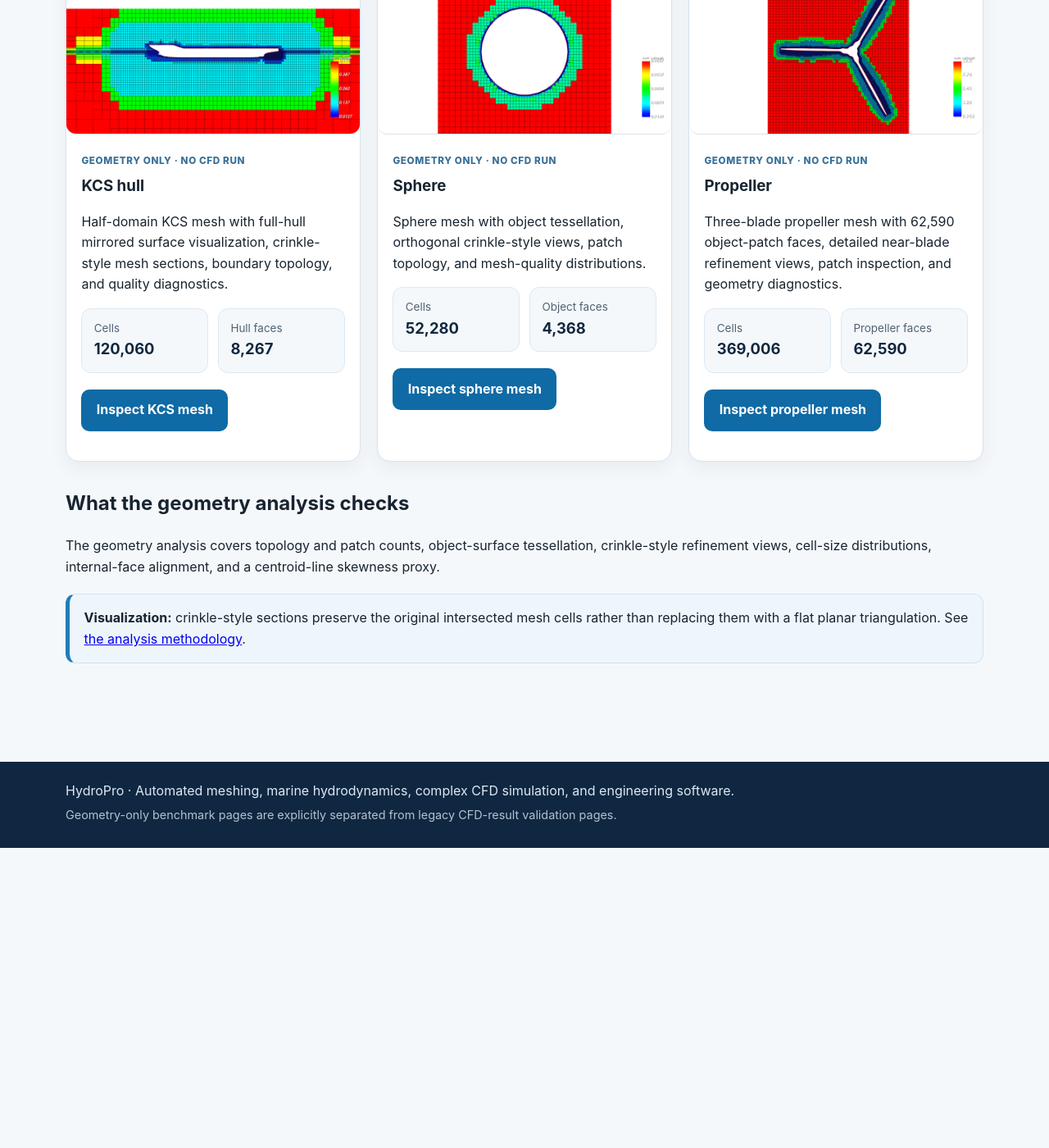
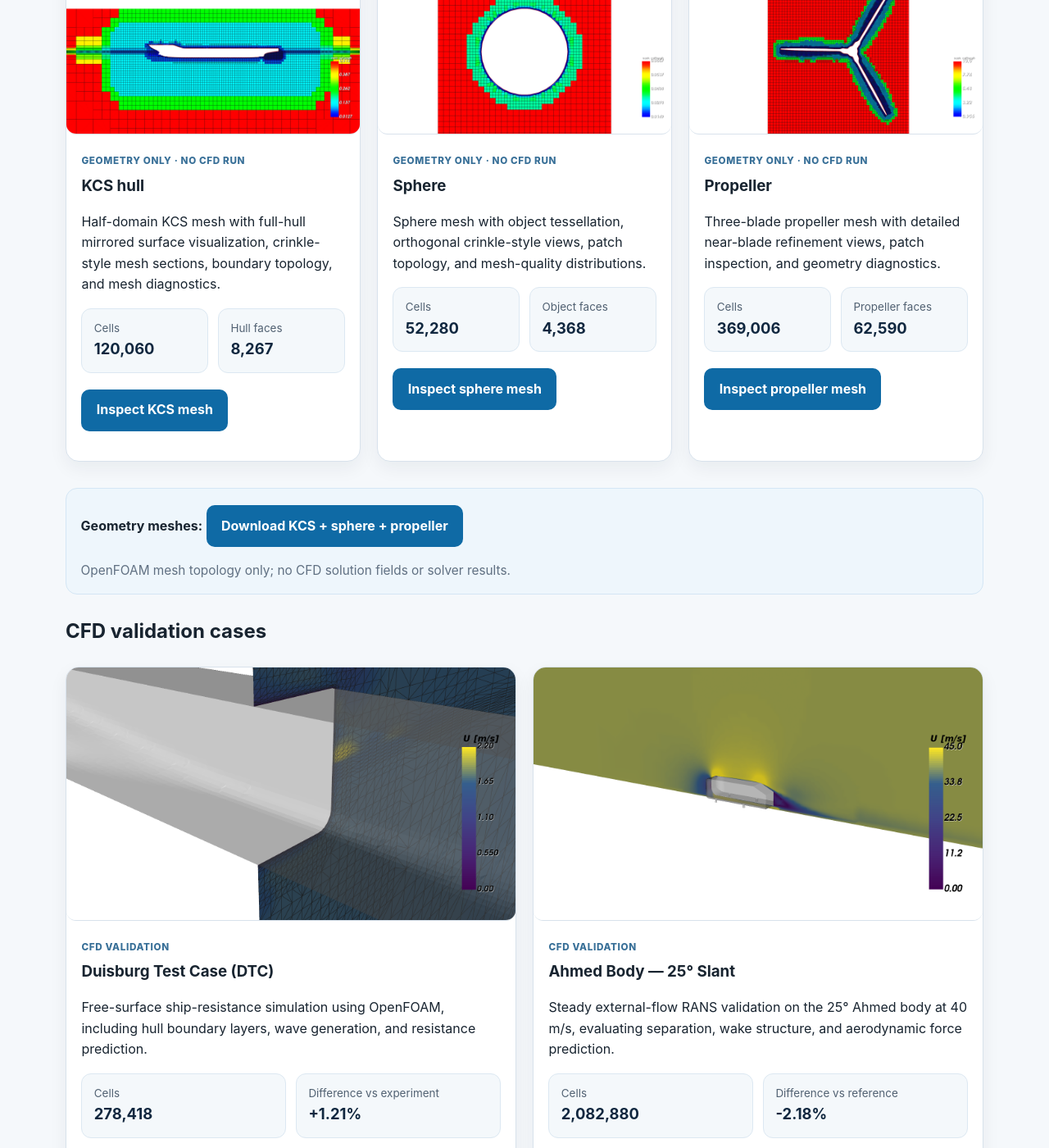
Before and after one commit to hydropro-solutions/mesher-validation, a Jekyll site: the page built from index.md, in a window 1280 px wide and 1400 px high, scrolled down 588 px. Shown: the whole window at 82% size. Built offline with Jekyll 4.4.1, drawn with Linux system fonts in a browser that asks for light colours; before the commit the page ends 1622 px from its top, so only the background shows below that; some of the changed text lies outside the part shown.

Commit message:
Restore CFD cases and update geometry validation pages

```diff
--- a/_config.yml
+++ b/_config.yml
@@ -1,5 +1,5 @@
 title: HydroPro Mesher Validation
-description: Geometry-first validation and inspection of meshes generated with HydroPro's automated 3D meshing technology.
+description: Geometry-only mesh inspection and CFD validation cases generated using HydroPro's automated 3D meshing technology.
 baseurl: /mesher-validation
 url: https://hydropro-solutions.github.io
 markdown: kramdown
--- a/index.md
+++ b/index.md
@@ -1,16 +1,20 @@
 ---
 layout: default
 title: Home
-description: Geometry-first validation and inspection of meshes generated with HydroPro's automated 3D meshing technology.
+description: HydroPro mesher validation covering geometry-only mesh inspection and CFD validation cases.
 ---
 
 <section class="hero">
-  <span class="scope-pill">Geometry-first mesh validation</span>
+  <span class="scope-pill">Mesh validation · geometry inspection · CFD validation</span>
   <h1>HydroPro Mesher Validation</h1>
-  <p>Inspection of OpenFOAM meshes generated with HydroPro's automated 3D meshing technology. KCS, sphere, and propeller are presented as <strong>geometry-only mesh cases</strong>; no CFD runs or CFD-result claims are used.</p>
+  <p>
+    Validation and inspection of meshes generated with HydroPro's automated 3D meshing technology.
+    Geometry-only cases are kept separate from CFD-result validation cases so the scope of each result is explicit.
+  </p>
   <div class="hero-actions">
     <a class="button button-primary" href="{{ '/geometry/' | relative_url }}">Explore geometry meshes</a>
-    <a class="button button-secondary" href="{{ '/downloads/geometry-meshes.zip' | relative_url }}">Download geometry meshes</a>
+    <a class="button button-secondary" href="{{ '/cases/dtc/' | relative_url }}">DTC CFD validation</a>
+    <a class="button button-secondary" href="{{ '/cases/ahmed25/' | relative_url }}">Ahmed 25° CFD validation</a>
   </div>
 </section>
 
@@ -19,20 +23,76 @@ description: Geometry-first validation and inspection of meshes generated with H
 <div class="card-grid">
   <article class="case-card">
     <img src="{{ '/cases/kcs/images/kcs_slice_longitudinal.png' | relative_url }}" alt="KCS crinkle-style longitudinal mesh view">
-    <div class="case-card-body"><div class="scope-line">GEOMETRY ONLY · NO CFD RUN</div><h3>KCS hull</h3><p>Half-domain KCS mesh with full-hull mirrored surface visualization, crinkle-style mesh sections, boundary topology, and quality diagnostics.</p><div class="metric-row"><div class="metric"><div class="metric-label">Cells</div><div class="metric-value">120,060</div></div><div class="metric"><div class="metric-label">Hull faces</div><div class="metric-value">8,267</div></div></div><p><a class="button button-primary" href="{{ '/cases/kcs/' | relative_url }}">Inspect KCS mesh</a></p></div>
+    <div class="case-card-body">
+      <div class="scope-line">GEOMETRY ONLY · NO CFD RUN</div>
+      <h3>KCS hull</h3>
+      <p>Half-domain KCS mesh with full-hull mirrored surface visualization, crinkle-style mesh sections, boundary topology, and mesh diagnostics.</p>
+      <div class="metric-row"><div class="metric"><div class="metric-label">Cells</div><div class="metric-value">120,060</div></div><div class="metric"><div class="metric-label">Hull faces</div><div class="metric-value">8,267</div></div></div>
+      <p><a class="button button-primary" href="{{ '/cases/kcs/' | relative_url }}">Inspect KCS mesh</a></p>
+    </div>
   </article>
+
   <article class="case-card">
     <img src="{{ '/cases/sphere/images/sphere_slice_xy.png' | relative_url }}" alt="Sphere crinkle-style center mesh view">
-    <div class="case-card-body"><div class="scope-line">GEOMETRY ONLY · NO CFD RUN</div><h3>Sphere</h3><p>Sphere mesh with object tessellation, orthogonal crinkle-style views, patch topology, and mesh-quality distributions.</p><div class="metric-row"><div class="metric"><div class="metric-label">Cells</div><div class="metric-value">52,280</div></div><div class="metric"><div class="metric-label">Object faces</div><div class="metric-value">4,368</div></div></div><p><a class="button button-primary" href="{{ '/cases/sphere/' | relative_url }}">Inspect sphere mesh</a></p></div>
+    <div class="case-card-body">
+      <div class="scope-line">GEOMETRY ONLY · NO CFD RUN</div>
+      <h3>Sphere</h3>
+      <p>Sphere mesh with object tessellation, orthogonal crinkle-style views, patch topology, and mesh-quality distributions.</p>
+      <div class="metric-row"><div class="metric"><div class="metric-label">Cells</div><div class="metric-value">52,280</div></div><div class="metric"><div class="metric-label">Object faces</div><div class="metric-value">4,368</div></div></div>
+      <p><a class="button button-primary" href="{{ '/cases/sphere/' | relative_url }}">Inspect sphere mesh</a></p>
+    </div>
   </article>
+
   <article class="case-card">
     <img src="{{ '/cases/propeller/images/propeller_slice_xy.png' | relative_url }}" alt="Propeller crinkle-style mesh view">
-    <div class="case-card-body"><div class="scope-line">GEOMETRY ONLY · NO CFD RUN</div><h3>Propeller</h3><p>Three-blade propeller mesh with 62,590 object-patch faces, detailed near-blade refinement views, patch inspection, and geometry diagnostics.</p><div class="metric-row"><div class="metric"><div class="metric-label">Cells</div><div class="metric-value">369,006</div></div><div class="metric"><div class="metric-label">Propeller faces</div><div class="metric-value">62,590</div></div></div><p><a class="button button-primary" href="{{ '/cases/propeller/' | relative_url }}">Inspect propeller mesh</a></p></div>
+    <div class="case-card-body">
+      <div class="scope-line">GEOMETRY ONLY · NO CFD RUN</div>
+      <h3>Propeller</h3>
+      <p>Three-blade propeller mesh with detailed near-blade refinement views, patch inspection, and geometry diagnostics.</p>
+      <div class="metric-row"><div class="metric"><div class="metric-label">Cells</div><div class="metric-value">369,006</div></div><div class="metric"><div class="metric-label">Propeller faces</div><div class="metric-value">62,590</div></div></div>
+      <p><a class="button button-primary" href="{{ '/cases/propeller/' | relative_url }}">Inspect propeller mesh</a></p>
+    </div>
   </article>
 </div>
 
-## What the geometry analysis checks
+<div class="download-box">
+  <strong>Geometry meshes:</strong>
+  <a class="button button-primary" href="{{ '/downloads/geometry-meshes.zip' | relative_url }}">Download KCS + sphere + propeller</a>
+  <div class="small-note">OpenFOAM mesh topology only; no CFD solution fields or solver results.</div>
+</div>
 
-The geometry analysis covers topology and patch counts, object-surface tessellation, crinkle-style refinement views, cell-size distributions, internal-face alignment, and a centroid-line skewness proxy.
+## CFD validation cases
 
-<div class="notice notice-info"><strong>Visualization:</strong> crinkle-style sections preserve the original intersected mesh cells rather than replacing them with a flat planar triangulation. See <a href="{{ '/MESH_ANALYSIS.html' | relative_url }}">the analysis methodology</a>.</div>
+<div class="card-grid">
+  <article class="case-card">
+    <img src="{{ '/cases/dtc/images/dtc_midship_slice.png' | relative_url }}" alt="DTC midship slice">
+    <div class="case-card-body">
+      <div class="scope-line">CFD VALIDATION</div>
+      <h3>Duisburg Test Case (DTC)</h3>
+      <p>Free-surface ship-resistance simulation using OpenFOAM, including hull boundary layers, wave generation, and resistance prediction.</p>
+      <div class="metric-row"><div class="metric"><div class="metric-label">Cells</div><div class="metric-value">278,418</div></div><div class="metric"><div class="metric-label">Difference vs experiment</div><div class="metric-value">+1.21%</div></div></div>
+      <p>
+        <a class="button button-primary" href="{{ '/cases/dtc/' | relative_url }}">View DTC case</a>
+        <a class="button button-secondary" href="https://drive.google.com/file/d/1Cgaiaj46WVoRbSKlV5YIN5G0zRu3pDMk/view?usp=sharing">Download DTC case</a>
+      </p>
+    </div>
+  </article>
+
+  <article class="case-card">
+    <img src="{{ '/cases/ahmed25/images/ahmed_slice_symmetry_y0.png' | relative_url }}" alt="Ahmed body symmetry-plane slice">
+    <div class="case-card-body">
+      <div class="scope-line">CFD VALIDATION</div>
+      <h3>Ahmed Body — 25° Slant</h3>
+      <p>Steady external-flow RANS validation on the 25° Ahmed body at 40 m/s, evaluating separation, wake structure, and aerodynamic force prediction.</p>
+      <div class="metric-row"><div class="metric"><div class="metric-label">Cells</div><div class="metric-value">2,082,880</div></div><div class="metric"><div class="metric-label">Difference vs reference</div><div class="metric-value">-2.18%</div></div></div>
+      <p>
+        <a class="button button-primary" href="{{ '/cases/ahmed25/' | relative_url }}">View Ahmed case</a>
+        <a class="button button-secondary" href="https://drive.google.com/file/d/1D6JRIJXeYbrt8wvAJRpOY3rBzG_ywE7a/view?usp=sharing">Download Ahmed case</a>
+      </p>
+    </div>
+  </article>
+</div>
+
+## Validation scope
+
+The geometry-only pages inspect mesh topology, boundary patches, surface tessellation, refinement structure, and geometry-based quality diagnostics. The DTC and Ahmed pages retain the existing CFD validation results and their reference comparisons.
```
Also changed, not shown: cases/ahmed25/README.md (added, +90 -0 lines), cases/ahmed25/index.md (added, +90 -0 lines), cases/dtc/README.md (added, +88 -0 lines), cases/dtc/index.md (added, +88 -0 lines), README.md, cases/ahmed25/images/ahmed_slice_horizontal_zmid.png (added), cases/ahmed25/images/ahmed_slice_symmetry_y0.png (added), cases/dtc/images/dtc_midship_slice.png (added), cases/dtc/images/dtc_wall_layer_cell_height.png (added), 1 other file.
